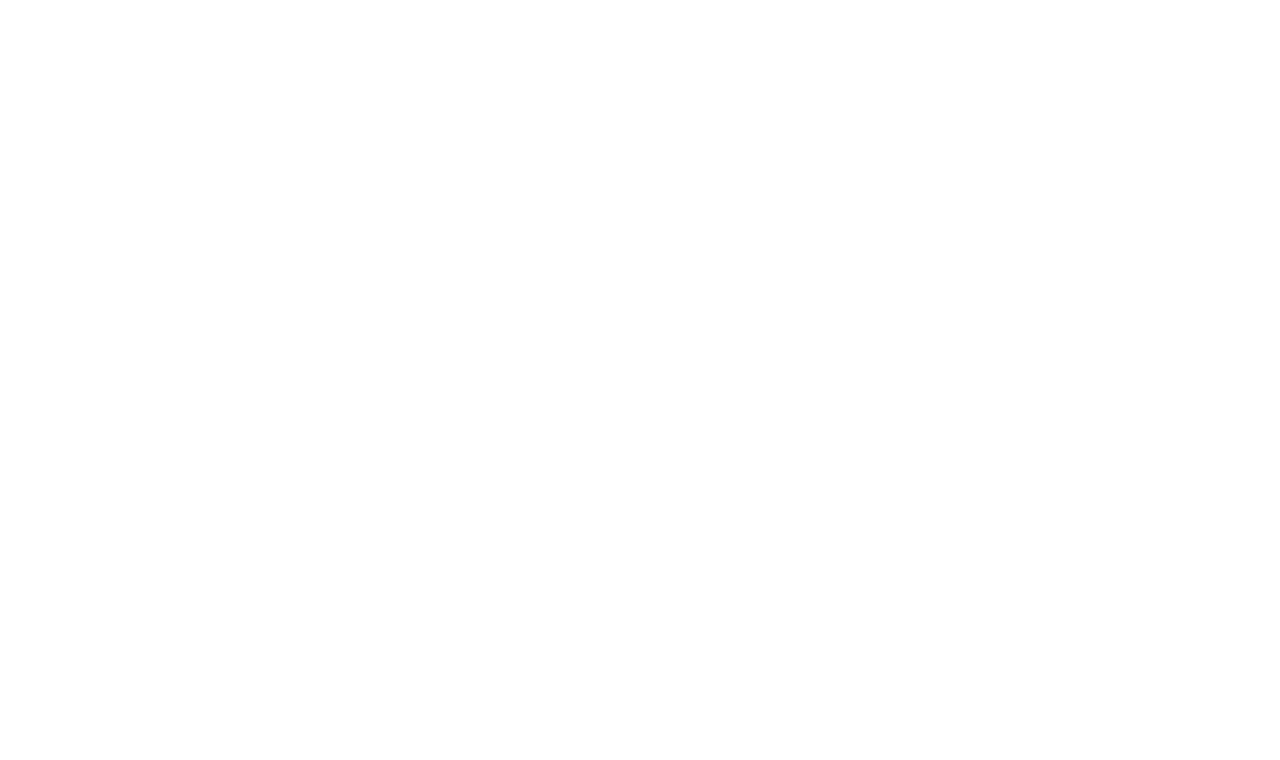
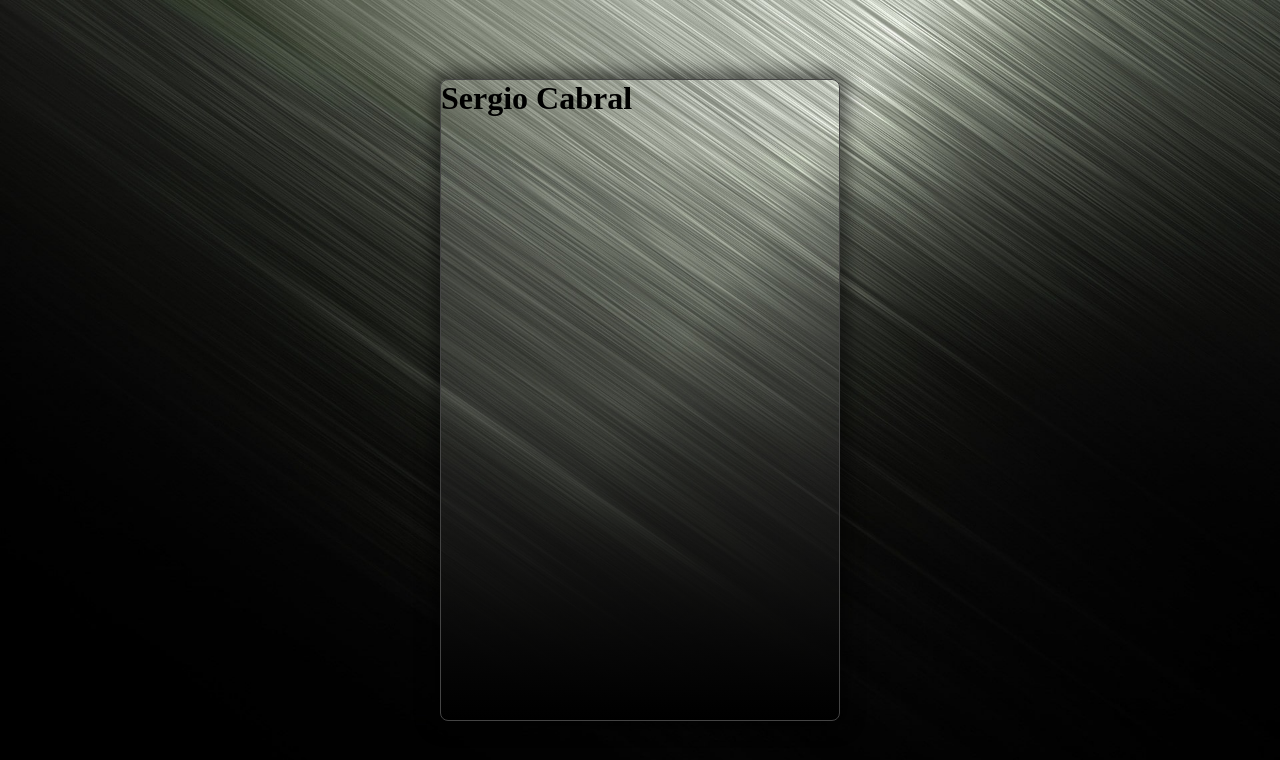
Before and after one commit to sergiocabral/Template.Gatsby.Identify, a Gatsby site: page / in a window 1280 px wide. Built offline with nearby package versions, Linux system fonts and the light colour scheme; Gatsby itself is replaced by a stand-in of ours; a web font is replaced by a local one.

Commit message:
base do componente profile

```diff
--- a/gatsby-config.js
+++ b/gatsby-config.js
@@ -13,6 +13,16 @@
       },
     },
     `gatsby-plugin-react-helmet`,
-    `gatsby-plugin-sass`
+    `gatsby-plugin-sass`,
+    {
+      resolve: `gatsby-plugin-google-fonts`,
+      options: {
+        fonts: [
+          `Encode Sans SC`,
+          `Roboto`
+        ],
+        display: 'swap'
+      }
+    }
   ],
 };
--- /dev/null
+++ b/index.d.ts
@@ -0,0 +1 @@
+declare module '*.png';
--- a/package.json
+++ b/package.json
@@ -14,9 +14,12 @@
     "serve": "gatsby serve",
     "clean": "gatsby clean"
   },
+  "devDependencies": {
+    "@types/react-helmet": "^6.1.2"
+  },
   "dependencies": {
-    "@types/react-helmet": "^6.1.2",
     "gatsby": "^3.12.1",
+    "gatsby-plugin-google-fonts": "^1.0.1",
     "gatsby-plugin-react-helmet": "^4.13.0",
     "gatsby-plugin-sass": "^4.13.0",
     "react": "^17.0.1",
--- a/src/pages/index.tsx
+++ b/src/pages/index.tsx
@@ -1,8 +1,11 @@
 import * as React from 'react'
 import {Helmet} from 'react-helmet';
-import * as data from '../data/website.json';
+import Profile from '../templates/profile/profile';
+import data from '../data/website.json';
 import favicon from '../images/favicon.png';
 import opengraph from '../images/opengraph.png';
+
+const regexMultipleSlash = /(?<!:)\/+/g;
 
 const Page = () => {
   return (
@@ -20,7 +23,7 @@
         <meta property="og:site_name" content={ data.profile.title } />
         <meta property="og:image:width" content="1200" />
         <meta property="og:image:height" content="630" />
-        <meta property="og:image" content={ `${data.profile.url}/${opengraph}`.replace(/(?<!:)\/+/g, '/') } />
+        <meta property="og:image" content={ `${data.profile.url}/${opengraph}`.replace(regexMultipleSlash, '/') } />
 
         <meta name="twitter:card" content="summary" />
         <meta name="twitter:title" content={ data.profile.name } />
@@ -29,6 +32,7 @@
         <link rel="shortcut icon" href={favicon} />
 
       </Helmet>
+      <Profile name={ data.profile.name } />
     </main>
   )
 }
--- a/src/styles/global.scss
+++ b/src/styles/global.scss
@@ -1,8 +1,5 @@
 html {
-    margin: 0;
-    padding: 0;
-
-    * {
+    &, & * {
         margin: 0;
         padding: 0;
     }
--- /dev/null
+++ b/src/templates/profile/profile.scss
@@ -0,0 +1,39 @@
+.profile {
+    position: fixed;
+    top: 0;
+    bottom: 0;
+    left: 0;
+    right: 0;
+
+    background-image: url(../../images/background.jpg);
+    background-size: cover;
+    background-position: center;
+
+    display: flex;
+    flex-direction: row;
+    justify-content: center;
+
+    .content {
+        display: flex;
+        justify-content: center;
+        flex-direction: column;
+
+        min-width: 0;
+        width: 80%;
+        max-width: 400px;
+    }
+
+    .card {
+        min-height: 0;
+        height: 80%;
+        max-height: 800px;
+
+        background: linear-gradient(0deg, rgba(0,0,0,1) 0%, rgba(255,255,255,0.1) 50%);
+
+        overflow: hidden;
+
+        border-radius: 0.5em;
+        border: 1px solid rgba(68,68,68,1);
+        box-shadow: 0em 0em 1em 0.5em rgba(0,0,0,0.5);
+    }
+}
--- /dev/null
+++ b/src/templates/profile/profile.tsx
@@ -0,0 +1,20 @@
+import * as React from 'react'
+import './profile.scss';
+
+type Props = {
+    name: string
+};
+
+const Template = (props: Props) => {
+  return (
+    <div className="profile">
+      <div className="content">
+        <div className="card">
+          <h1>{props.name}</h1>
+        </div>
+      </div>
+    </div>
+  )
+}
+
+export default Template;
```
Also changed, not shown: src/images/background.jpg (added), 1 other file.
